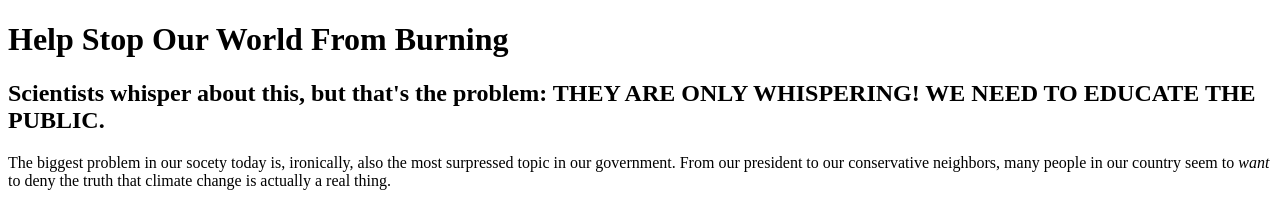
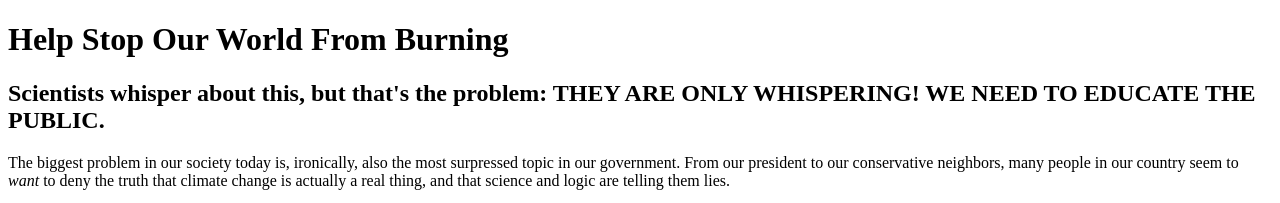
Before and after one commit to Stop-Kudzu/ClimateChangeExists, a plain HTML site: page index.html in a window 1280 px wide. Shown: the top 203 px of the page. Drawn offline with Linux system fonts and the light colour scheme.

Commit message:
Update index.html

```diff
--- a/index.html
+++ b/index.html
@@ -8,9 +8,9 @@
 <h1>Help Stop Our World From Burning</h1>
 <h2>Scientists whisper about this, but that's the problem: THEY ARE ONLY WHISPERING! WE NEED TO EDUCATE THE PUBLIC.</h2>
 
-<p>The biggest problem in our socety today is, ironically, also the most surpressed topic in our
+<p>The biggest problem in our society today is, ironically, also the most surpressed topic in our
 government. From our president to our conservative neighbors, many people in our country seem to <em>want</em> to deny
-the truth that climate change is actually a real thing.</p>
+the truth that climate change is actually a real thing, and that science and logic are telling them lies. </p>
 
 <img src="https://github.com/Stop-Kudzu/ClimateChangeExists/blob/master/C4D3247D-9C81-46C7-94F0-CC8B74CC1FFC.jpeg"
 alt="Climate Chart">
```
